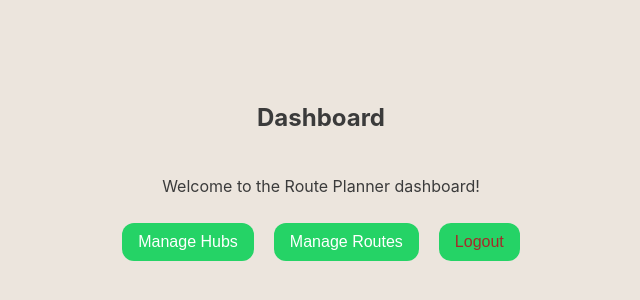
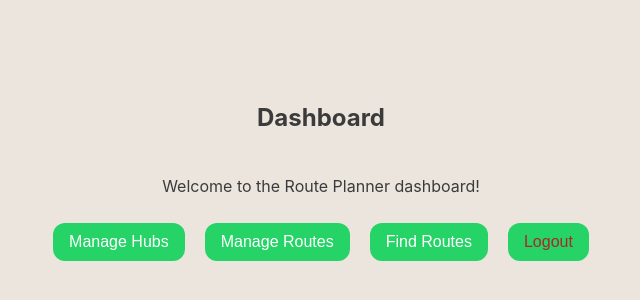
Before and after one commit to yallabalaji/ship-mantra-webapp, a React (Vite) app in the folder webapp/: page /route-planner in a window 1280 px wide. Shown: the part 254-554 px from the top of the page, without its empty margins (319-959 px from the left). Built offline with nearby package versions, Linux system fonts and the light colour scheme.

Commit message:
Added new options for route planner

```diff
--- a/webapp/src/pages/PlannerDashboard.tsx
+++ b/webapp/src/pages/PlannerDashboard.tsx
@@ -20,8 +20,11 @@ const RoutePlannerDashboard = () => {
       <button onClick={() => navigate("/hub-register")} style={{ margin: "10px" }}>
         Manage Hubs
       </button>
-      <button onClick={() => navigate("/routes")} style={{ margin: "10px" }}>
+      <button onClick={() => navigate("/route-registration")} style={{ margin: "10px" }}>
         Manage Routes
+      </button>
+      <button onClick={() => navigate("/view-graphs")} style={{ margin: "10px" }}>
+        Find Routes
       </button>
       <button onClick={() => navigate("/logout")} style={{ margin: "10px", color: "brown" }}>
         Logout
```
